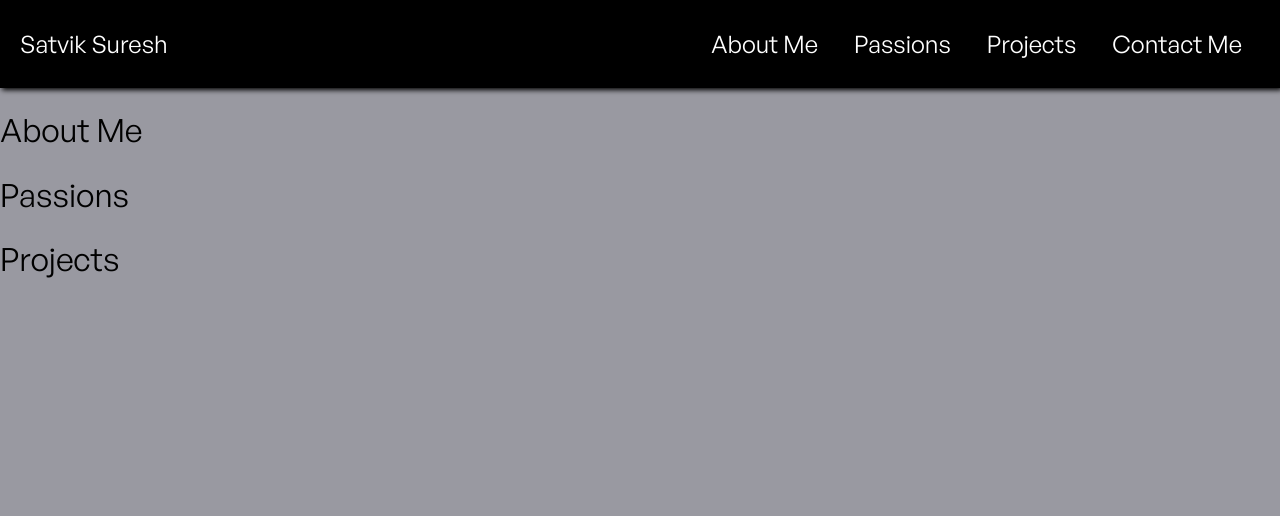
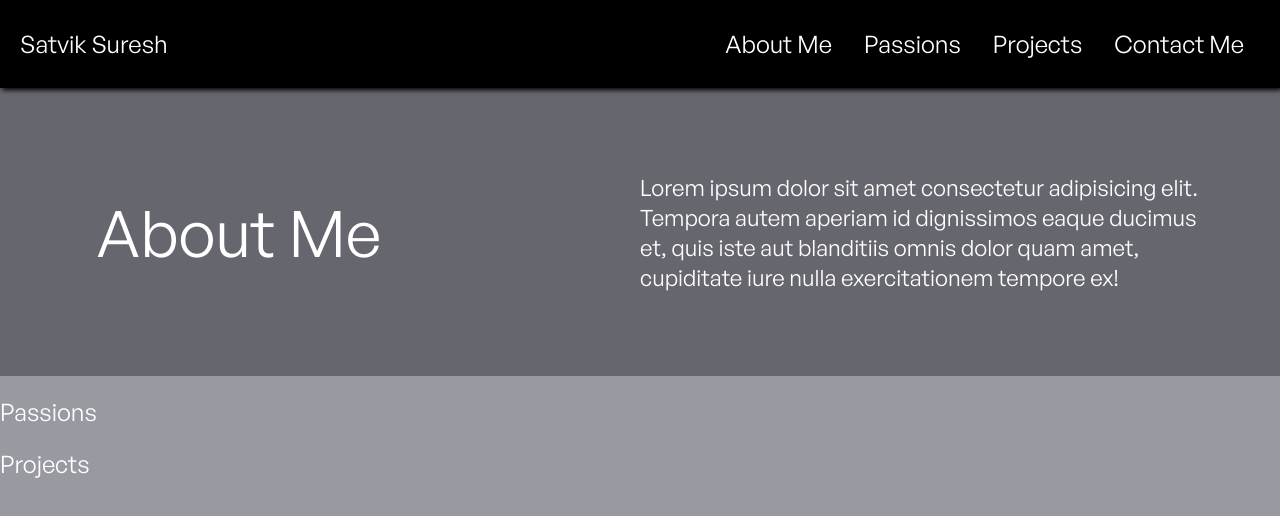
Before and after one commit to satsur/satsur.github.io, a plain HTML site: page index.html in a window 1280 px wide. Drawn offline with Linux system fonts and the light colour scheme.

Commit message:
base styles and template for banner sections

```diff
--- a/index.css
+++ b/index.css
@@ -26,6 +26,7 @@ body {
     margin: 0;
     padding: 0;
     font-family: "General Sans";
+    color: var(--text-color)
 }
 
 #navbar {
@@ -35,6 +36,8 @@ body {
     box-shadow: 2px 2px 5px black;
     height: 5rem;
     padding: 0 1rem;
+    position: sticky;
+    top: 0;
 
     display: flex; /* flex-direction: row and flex-wrap: nowrap are default */
     justify-content: space-between; /* justify items horizontally (on main axis) */
@@ -45,6 +48,11 @@ body {
 
 #logo {}
 
+#link-no-style, #link-no-style:hover, #link-no-style:active, #link-no-style:visited {
+    color: var(--text-color);
+    text-decoration: none;
+}
+
 #navbar-links {
     list-style-type: none;
     display: flex;
@@ -54,7 +62,7 @@ body {
 }
 
 #navbar-link {
-    padding: 0 .75em;
+    padding: 0 1rem;
 }
 
 #navbar-link a:hover {
@@ -70,7 +78,20 @@ body {
     }
 }
 
-#link-no-style, #link-no-style:hover, #link-no-style:active, #link-no-style:visited {
-    color: var(--text-color);
-    text-decoration: none;
+.banner {
+    padding: 2rem 5rem;
+    background-color: var(--secondary-bg);
+    display: flex;
+    justify-content: space-between;
+    align-items: center;
 }
+
+.banner-header {
+    font-size: 4rem;
+    padding: 1rem;
+}
+
+.banner-body {
+    width: 50%;
+    font-size: 1.4rem;
+}
--- a/index.html
+++ b/index.html
@@ -20,8 +20,26 @@
             </ul>
         </nav>
     </nav>
-    <h1 id="about-me" class="header">About Me</h1>
-    <h1 id="passions" class="header">Passions</h1>
-    <h1 id="projects" class="header">Projects</h1>
+    <main>
+
+        <section id="section-about-me">
+            <div class="banner">
+                <h1 id="about-me" class="banner-header">About Me</h1>
+                <p id="about-me-body" class="banner-body">Lorem ipsum dolor sit amet consectetur adipisicing elit. Tempora autem aperiam id dignissimos eaque ducimus et, quis iste aut blanditiis omnis dolor quam amet, cupiditate iure nulla exercitationem tempore ex!</p>
+            </div>
+
+        </section>
+
+        <section id="section-passions">
+            <h1 id="passions" class="header">Passions</h1>
+
+        </section>
+
+        <section id="section-projects">
+            <h1 id="projects" class="header">Projects</h1>
+
+        </section>
+    </main>
+
 </body>
 </html>
```
